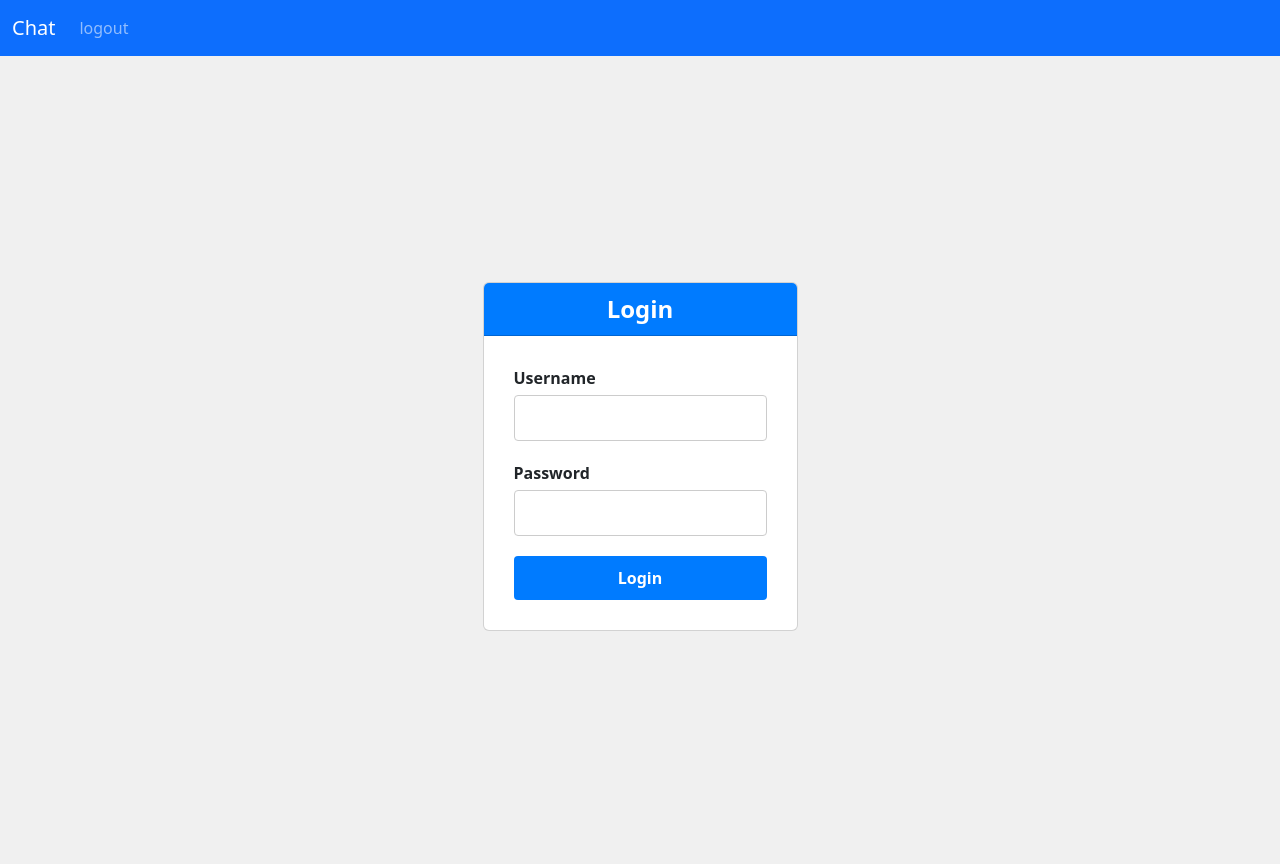
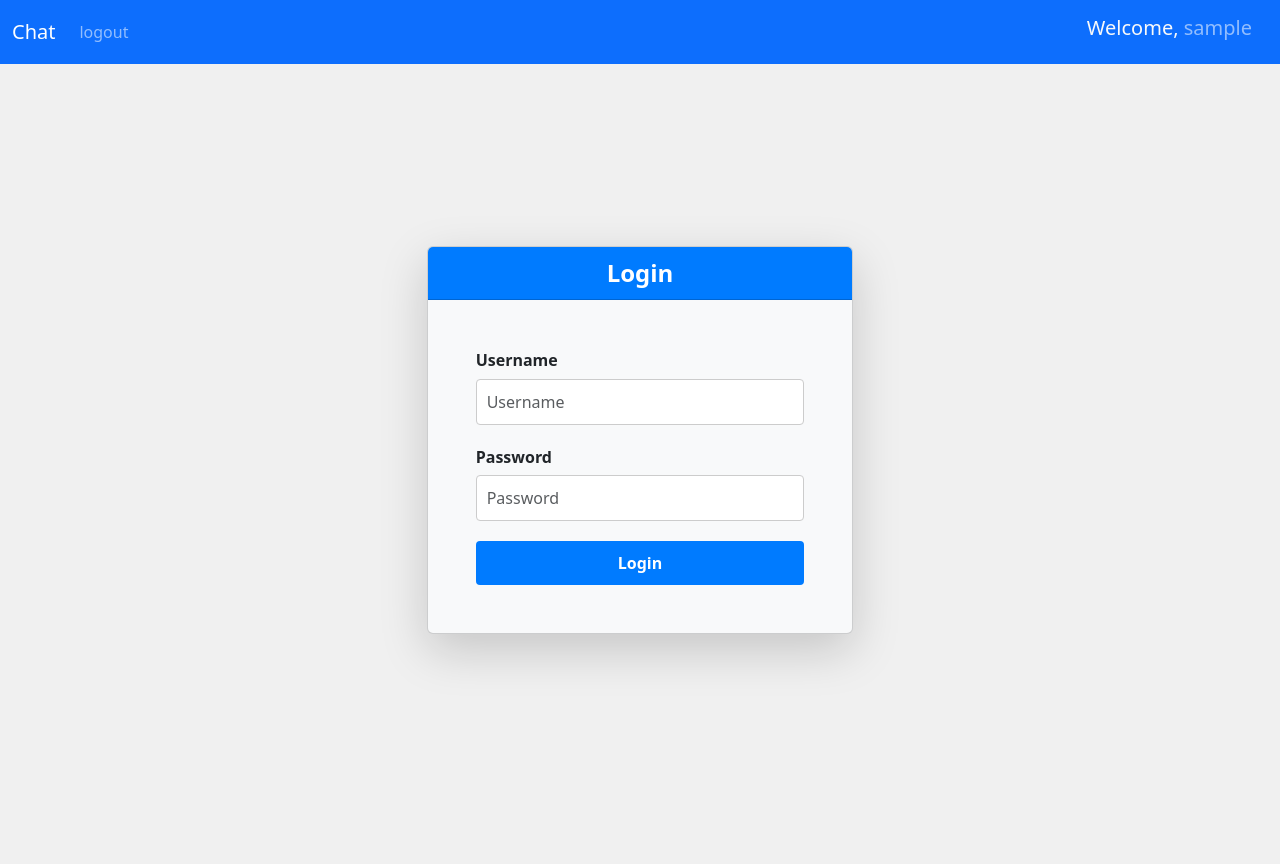
Before and after one commit to moazzjo/ChatGPT-Clone, a Django app: page /login/ in a window 1280 px wide. Before the commit the page ends 631 px from the top, so only its background shows below. Run offline with Django 5.2, Linux system fonts and the light colour scheme; the visitor is signed in with stand-in values (Sample User, id 1).

Commit message:
Part 2|2 last

```diff
--- a/src/django_chatbot/chatbot/models.py
+++ b/src/django_chatbot/chatbot/models.py
@@ -9,8 +9,8 @@ class Chat(models.Model):
     user = models.ForeignKey(User, on_delete=models.CASCADE)
     message = models.TextField()
     response = models.TextField()
-    created_at = models.DateTimeField(timezone.now())
+    created_at = models.DateTimeField(auto_now_add=True, null=True)
 
 
     def __str__(self):
-        return f"{self.user.username}"
+        return f"{self.user.username} : {self.message}"
--- a/src/django_chatbot/chatbot/views.py
+++ b/src/django_chatbot/chatbot/views.py
@@ -4,16 +4,18 @@ from django.http import JsonResponse
 #Django authentication and User model importing
 from django.contrib.auth.models import User
 from django.contrib import auth
-
 # AI importing library
 # from openai import OpenAI ---> openai need $
 from google import genai
-
+#load the .env file for using the secure data inside it
 from dotenv import load_dotenv
+load_dotenv()
+# modls
+from .models import Chat
+# my OS
 import os
-
-#load the .env file for using the secure data inside it
-load_dotenv()
+# date time for the device location
+from django.utils import timezone
 
 
 # Gimini API
@@ -27,22 +29,23 @@ def ask_genai(message):
         )
     else:
         response = "invalid value input, Please try again"
-
-    return response.text.strip().splitlines()
+    return response.text
 
 
 
 # Create your views here.
 
 def chatbot(request):
-
+    chats = Chat.objects.filter(user = request.user)
     if request.method == 'POST':
         message = request.POST.get('message')
         response = ask_genai(message)
 
+        chat = Chat(user=request.user, message=message, response=response, created_at=timezone.now)
+        chat.save()
         return JsonResponse({'message':message, 'response':response})
 
-    return render(request, 'chatbot/chatbot.html')
+    return render(request, 'chatbot/chatbot.html', {'chats':chats})
 
 
 def register(request):
--- a/src/django_chatbot/templates/base.html
+++ b/src/django_chatbot/templates/base.html
@@ -11,7 +11,7 @@
   <body>
     <nav class="navbar navbar-expand-lg bg-primary navbar-light bg-body-primary" data-bs-theme="dark" >
       <div class="container-fluid">
-        <a class="navbar-brand" href="{% url "chatbot" %}">Chat</a>
+        <a class="navbar-brand" href="{% if user.is_authenticated %}{% url "chatbot" %} {% else %} {% url "login" %}{% endif %}">Chat</a>
         <button class="navbar-toggler" type="button" data-bs-toggle="collapse" data-bs-target="#navbarNav" aria-controls="navbarNav" aria-expanded="false" aria-label="Toggle navigation">
           <span class="navbar-toggler-icon"></span>
         </button>
@@ -31,6 +31,11 @@
             {% endif %}
           </ul>
         </div>
+        {% if user.is_authenticated %}
+        <h1 class="navbar-text navbar-brand">
+          <span class="text-light-emphasis">Welcome, </span>{{request.user.username}}
+        </h1>
+        {% endif %}
       </div>
     </nav>
     {% block content %}{% endblock %}
--- a/src/django_chatbot/templates/chatbot/login.html
+++ b/src/django_chatbot/templates/chatbot/login.html
@@ -13,9 +13,7 @@
     align-items: center;
     height: 100vh;
   }
-  .card {
-    max-width: 400px;
-  }
+
   .card-header {
     background-color: #007bff;
     color: white;
@@ -23,16 +21,14 @@
     font-weight: bold;
     text-align: center;
   }
-  .card-body {
-    padding: 30px;
-  }
+
   .form-group {
     margin-bottom: 20px;
   }
   label {
     font-weight: bold;
     display: block;
-    margin-bottom: 5px;
+    margin-bottom: 2%;
   }
   input[type=text], input[type=password] {
     border-radius: 4px;
@@ -54,41 +50,33 @@
     cursor: pointer;
     width: 100%;
   }
-  button[type=submit]:hover {
-    background-color: #0062cc;
-  }
-  .alert-danger {
-    background-color: #f8d7da;
-    color: #721c24;
-    padding: 10px;
-    margin-bottom: 20px;
-    border: 1px solid #f5c6cb;
-    border-radius: 4px;
-  }
+
 </style>
 {% endblock %}
 
 {% block content %}
-<div class="login-container">
-  <div class="card">
-    <div class="card-header">Login</div>
-    <div class="card-body">
+<div class="login-container ">
+  <div class="card shadow-lg mb-5 bg-body-tertiary rounded col-4">
+    <div class="card-header ">Login</div>
+    <div class="card-body p-5">
       {% if error_message %}
         <div class="alert alert-danger" role="alert">{{ error_message }}</div>
       {% endif %}
-      <form method="post">
+      <form method='post'>
         {% csrf_token %}
         <div class="form-group">
-          <label for="username">Username</label>
-          <input type="text" class="form-control" id="username" name="username" required>
+          <label for="exampleInputEmail1">Username</label>
+          <input type="text" class="form-control" placeholder="Username" id="username" name="username" required>
         </div>
         <div class="form-group">
-          <label for="password">Password</label>
-          <input type="password" class="form-control" id="password" name="password" required>
+          <label for="exampleInputPassword1">Password</label>
+          <input type="password" class="form-control" id="exampleInputPassword1" placeholder="Password"  id="password" name="password" required>
         </div>
-        <button type="submit">Login</button>
+        <button type="submit" class="btn btn-primary">Login</button>
       </form>
     </div>
   </div>
 </div>
+
+
 {% endblock %}
```
Also changed, not shown: src/django_chatbot/templates/chatbot/chatbot.html (+28 -7 lines), src/django_chatbot/templates/chatbot/register.html (+4 -13 lines), src/django_chatbot/chatbot/migrations/0002_alter_chat_created_at.py (added), src/django_chatbot/chatbot/migrations/0003_alter_chat_created_at.py (added), src/django_chatbot/chatbot/migrations/0004_alter_chat_created_at.py (added).
